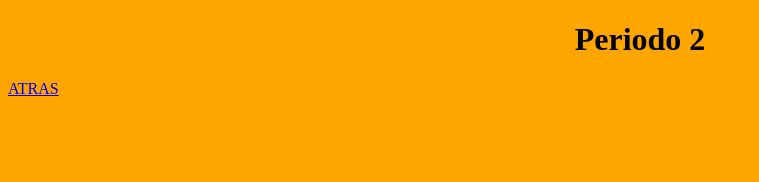
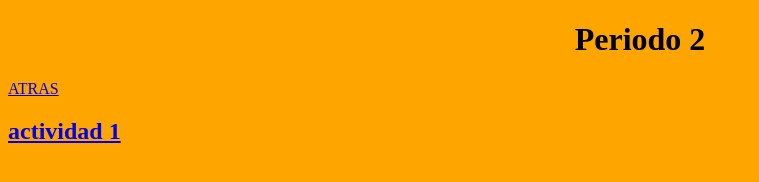
Before and after one commit to juancucho/F, a plain HTML site: page periodo 2.html in a window 1280 px wide. Shown: the whole page, without its empty margins (0-759 px from the left). Drawn offline with Linux system fonts and the light colour scheme.

Commit message:
Update periodo 2.html

```diff
--- a/periodo 2.html
+++ b/periodo 2.html
@@ -6,6 +6,7 @@
 <body bgcolor="orange">
 <center><h1>Periodo 2</h1></center>
 <a href="pag web.html">ATRAS</a>
+<h2><a href=" https://juancucho.github.io/activione/">actividad 1</a></h2>
 
 </body>
 </html>
```
